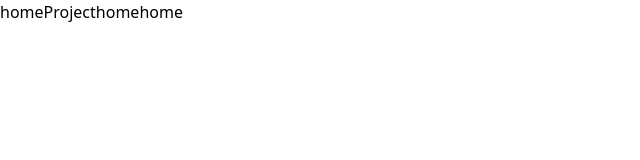
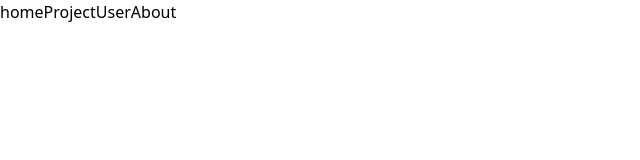
Before and after one commit to ankitpurbey/React, a React (Vite) app: page / in a window 1280 px wide. Shown: the top 160 px of the page, without its empty margins (0-640 px from the left). Built offline with nearby package versions, Linux system fonts and the light colour scheme.

Commit message:
Update App.jsx

```diff
--- a/src/App.jsx
+++ b/src/App.jsx
@@ -7,9 +7,9 @@ import Cards from './Cards'
    return (
      <nav className=' items-center flex'>
       <Link className=' ml-2 mr-3 text-cyan-400' to ="/home">home</Link>
-      <Link className=' ml-2 mr-3 text-black' to ="/Peoject">Project</Link>
-      <Link className=' ml-2 mr-3' to ="/New">home</Link>
-      <Link className=' ml-2 mr-3' to ="/home">home</Link>
+      <Link className=' ml-2 mr-3 text-black' to ="/Project">Project</Link>
+      <Link className=' ml-2 mr-3' to ="/User">User</Link>
+      <Link className=' ml-2 mr-3' to ="/About">About</Link>
      </nav>
    )
  }
```
